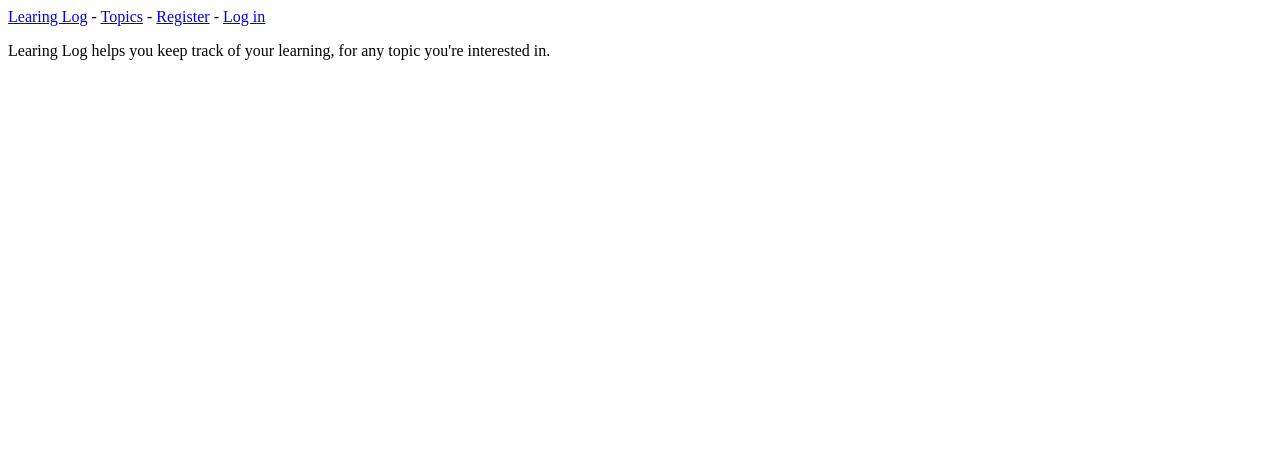
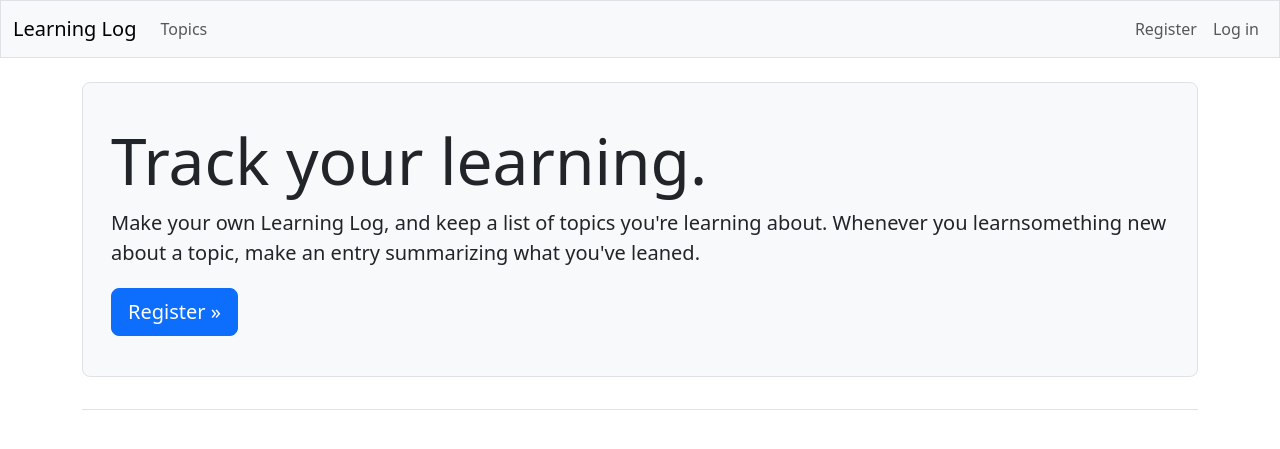
Before and after one commit to kazuma543/leraning_log, a Django app: page / in a window 1280 px wide. Shown: the top 449 px of the page. Run offline with Django 4.2, Linux system fonts and the light colour scheme; some libraries are stand-ins or nearby versions.

Commit message:
styleing first page

```diff
--- a/accounts/templates/registration/login.html
+++ b/accounts/templates/registration/login.html
@@ -6,7 +6,7 @@
         <p>Your username and password didn't match. Please try again.</p>
     {% endif %}
 
-    <form action="{% url 'accounts:login' %}" method="'post">
+    <form action="{% url 'accounts:login' %}" method='post'>
         {% csrf_token %}
         {{ form.as_div }}
 
--- a/learning_logs/templates/learning_logs/base.html
+++ b/learning_logs/templates/learning_logs/base.html
@@ -1,20 +1,66 @@
-<p>
-    <a href="{% url 'learning_logs:index' %}">Learing Log</a> -
-    <a href="{% url 'learning_logs:topics' %}">Topics</a> -
+<!doctype html>
+<html lang="en">
+<head>
+    <meta charset="utf-8">
+    <meta name="viewport" countent="'width=device-width, initial-scale=1">
+    <title>Learning Log</title>
+
+    {% load django_bootstrap5 %}
+    {% bootstrap_css %}
+    {% bootstrap_javascript %}
+</head>
+<body>
+    <nav class="navbar navbar-expand-md navbar-light bg-light mb-4 border">
+        <div class="container-fluid">
+            <a class="navbar-brand" href="{% url 'learning_logs:index' %}">
+                Learning Log</a>
+
+            <button class="navbar-toggler" type="button" data-bs-toggle="collapse"
+            data-bs-target="#navbarCollaps" aria-controls="navbarCollapse"
+            aria-expanded="false" aria-label="Toggle navigation">
+            <span class="navbar-toggler-icon"></span>
+            </button>
+            <div class="collapse navbar-collapse" id="navbarCollapse">
+                <ul class="navbar-nav me-auto mb-2 mb-md-0">
+                    <li class="nav-item">
+                        <a class="nav-link" href="{% url 'learning_logs:topics' %}">
+                            Topics</a></li>
+                </ul> <!-- End of links on left side of navbar -->
+                <!-- Account-related links -->
+                <ul class="navbar-nav ms-auto mb-2 mb-md-0">
                     {% if user.is_authenticated %}
-        Hello,{{ user.username}}.
+                    <li class="nav-item">
+                        <span class="navbar-text me-2">Hello, {{user.username}}.
+                            </span></li>
                     {% else %}
-        <a href="{% url 'accounts:register' %}">Register</a> -
-        <a href="{% url 'accounts:login' %}">Log in</a>
+                    <li class="nav-item">
+                        <a class="nav-link" href="{% url 'accounts:register' %}">
+                            Register</a></li>
+                    <li class="nav-item">
+                        <a class="nav-link" href="{% url 'accounts:login' %}">
+                            Log in</a></li>
                     {% endif %}
-</p>
-
-{% block content %}{%endblock content %}
+                </ul> <!-- End of account-related links -->
 
                 {% if user.is_authenticated %}
-    <hr />
-    <form action="{% url 'accounts:logout' %}" method="post">
+                 <form action="{% url 'accounts:logout' %}" method='post'>
                     {% csrf_token %}
-        <button name="submit">Log out</button>
+                    <button name='submit' class='btn btn-outline-secondary btn-sm'>
+                        Log out</button>
                  </form>
                  {% endif %}
+            </div> <!-- Closes collapseible parts of navbar -->
+        </div> <!-- Closes navbar's container -->
+    </nav> <!-- End of navbar-->
+
+    <main class="container">
+        <div class="pb-2 mb-2 border-bottom">
+            {% block page_header %}{% endblock page_header %}
+        </div>
+        <div>
+            {% block content %}{% endblock content %}
+        </div>
+    </main>
+
+</body>
+</html>
--- a/learning_logs/templates/learning_logs/index.html
+++ b/learning_logs/templates/learning_logs/index.html
@@ -1,5 +1,16 @@
 {% extends 'learning_logs/base.html' %}
 
-{% block content %}
-    <p>Learing Log helps you keep track of your learning, for any topic you're interested in.</p>
-{% endblock content %}
+{% block page_header %}
+    <div class="p-3 mb-4 bg-light border rounded-3">
+        <div class="container-fluid py-4">
+            <h1 class="display-3">Track your learning.</h1>
+
+            <p class="lead">Make your own Learning Log, and keep a list of
+            topics you're learning about. Whenever you learnsomething new about
+            a topic, make an entry summarizing what you've leaned.</p>
+
+            <a class="btn btn-primary btn-lg mt-1"
+             href="{% url 'accounts:register' %}">Register &raquo;</a>
+        </div>
+    </div>
+{% endblock page_header %}
--- a/ll_project/settings.py
+++ b/ll_project/settings.py
@@ -34,6 +34,10 @@ INSTALLED_APPS = [
     #My apps.
     'learning_logs',
     'accounts',
+
+    #Third party apps.
+    'django_bootstrap5',
+
     #Default django apps.
     'django.contrib.admin',
     'django.contrib.auth',
```
Also changed, not shown: db.sqlite3. Lines whose indentation alone changed are shown as unchanged.
